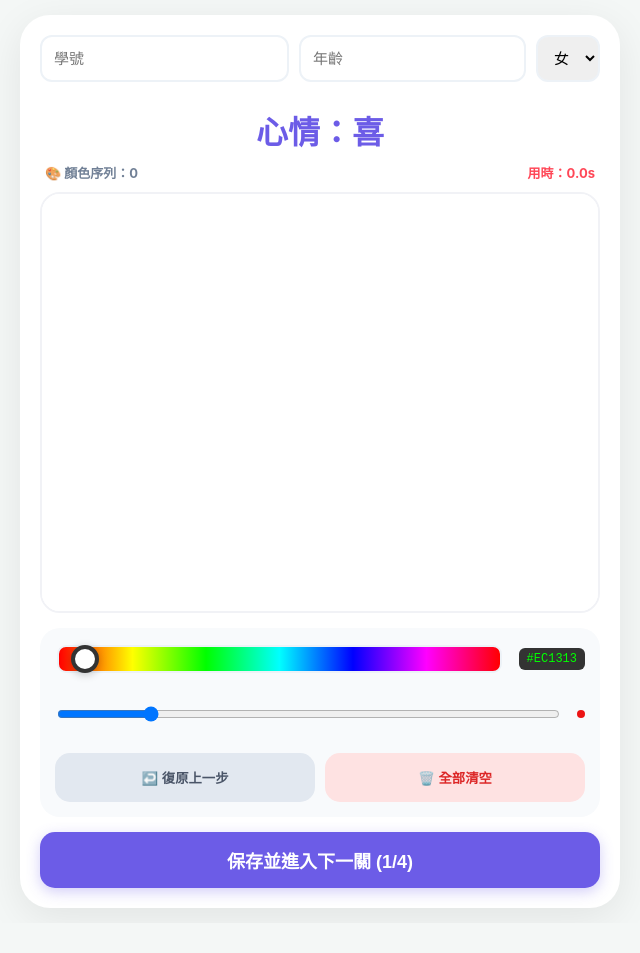
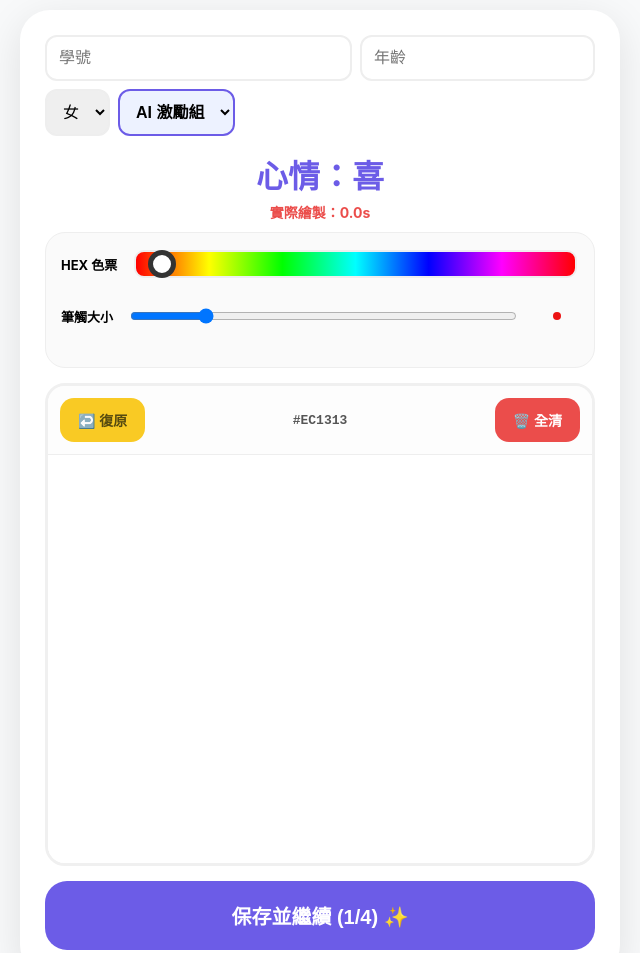
Before and after one commit to CC-SHI-DESIGNER/my-drawing-test, a plain HTML site: page index.html in a window 1280 px wide. Shown: the top 953 px of the page, without its empty margins (320-960 px from the left). Before the commit the page ends 923 px from the top, so only its background shows below. Drawn offline with Linux system fonts and the light colour scheme.

Commit message:
Update index.html

```diff
--- a/index.html
+++ b/index.html
@@ -3,90 +3,92 @@
 <head>
     <meta charset="UTF-8">
     <meta name="viewport" content="width=device-width, initial-scale=1.0, maximum-scale=1.0, user-scalable=no">
-    <title>Visual Emotion Lab V10 - Palette Record</title>
+    <title>情緒視覺實驗室 V11.0</title>
     <style>
-        :root { --primary: #6c5ce7; --bg: #f4f7f6; --danger: #ff4757; }
-        * { box-sizing: border-box; touch-action: manipulation; -webkit-user-select: none; }
-        body { font-family: -apple-system, sans-serif; background: var(--bg); margin: 0; display: flex; justify-content: center; min-height: 100vh; }
-
-        .card { background: white; width: 100%; max-width: 600px; margin: 15px; padding: 20px; border-radius: 30px; box-shadow: 0 10px 40px rgba(0,0,0,0.08); display: flex; flex-direction: column; }
-
-        .setup-header { display: flex; gap: 10px; margin-bottom: 15px; }
-        input, select { border: 2px solid #edf2f7; padding: 12px; border-radius: 12px; font-size: 15px; outline: none; }
-
-        .mood-banner { text-align: center; font-size: 32px; font-weight: 800; color: var(--primary); margin: 10px 0; }
-        .stat-bar { display: flex; justify-content: space-between; font-size: 13px; font-weight: bold; color: #718096; margin-bottom: 10px; padding: 0 5px; }
-
-        .paint-engine { border: 2px solid #f1f2f6; border-radius: 20px; background: white; overflow: hidden; position: relative; }
-        canvas { display: block; width: 100%; aspect-ratio: 4/3; background: white; cursor: crosshair; }
-
-        .tool-dock { background: #f8fafc; padding: 15px; border-radius: 20px; margin-top: 15px; }
-        .slider-row { display: flex; align-items: center; gap: 15px; margin-bottom: 15px; }
-
+        :root { --primary: #6c5ce7; --bg: #f8f9fa; --danger: #eb4d4b; --warning: #f9ca24; --success: #6ab04c; }
+        * { box-sizing: border-box; touch-action: manipulation; }
+        body { font-family: -apple-system, "Noto Sans TC", sans-serif; background: var(--bg); margin: 0; display: flex; justify-content: center; min-height: 100vh; }
+        .card { background: white; width: 100%; max-width: 600px; margin: 10px; padding: 25px; border-radius: 30px; box-shadow: 0 10px 40px rgba(0,0,0,0.1); }
+        .setup-ui { display: flex; gap: 8px; margin-bottom: 15px; flex-wrap: wrap; }
+        input, select, textarea { font-size: 16px !important; padding: 12px; border: 2px solid #eee; border-radius: 12px; outline: none; }
+        .mood-tag { font-size: 32px; font-weight: bold; color: var(--primary); text-align: center; margin-bottom: 5px; }
+        .timer-info { text-align: center; color: var(--danger); font-size: 14px; font-weight: bold; margin-bottom: 10px; }
+        .controls-group { background: #fafafa; padding: 15px; border-radius: 20px; border: 1px solid #eee; margin-bottom: 15px; }
+        .control-item { display: flex; align-items: center; gap: 15px; margin-bottom: 12px; }
         #colorSlider {
-            flex: 1; -webkit-appearance: none; height: 18px; border-radius: 9px;
+            flex: 1; -webkit-appearance: none; height: 18px; border-radius: 10px;
             background: linear-gradient(to right, #f00, #ff0, #0f0, #0ff, #00f, #f0f, #f00);
         }
-        #colorSlider::-webkit-slider-thumb { -webkit-appearance: none; width: 28px; height: 28px; background: white; border: 4px solid #333; border-radius: 50%; box-shadow: 0 2px 8px rgba(0,0,0,0.2); }
+        #colorSlider::-webkit-slider-thumb { -webkit-appearance: none; width: 28px; height: 28px; background: white; border: 5px solid #333; border-radius: 50%; }
+        .canvas-container { border: 3px solid #f0f0f0; border-radius: 20px; background: white; overflow: hidden; position: relative; }
+        canvas { display: block; width: 100%; aspect-ratio: 4 / 3; touch-action: none; background: white; }
+        .toolbar { display: flex; padding: 12px; background: #fdfdfd; border-bottom: 1px solid #eee; justify-content: space-between; align-items: center; }
+        .tool-btn { border: none; padding: 12px 18px; border-radius: 14px; font-weight: bold; cursor: pointer; font-size: 14px; }
+        .btn-undo { background: var(--warning); color: #574b10; }
+        .btn-clear { background: var(--danger); color: white; }
+        .btn-next { width: 100%; padding: 20px; background: var(--primary); color: white; border: none; border-radius: 22px; cursor: pointer; font-weight: bold; font-size: 20px; margin-top: 15px; }
 
-        .action-row { display: flex; gap: 10px; }
-        .btn { flex: 1; border: none; padding: 15px; border-radius: 15px; font-weight: bold; cursor: pointer; transition: 0.2s; }
-        .btn-undo { background: #e2e8f0; color: #4a5568; }
-        .btn-clear { background: #fee2e2; color: #dc2626; }
-        .btn-submit { background: var(--primary); color: white; width: 100%; margin-top: 15px; font-size: 18px; box-shadow: 0 4px 14px rgba(108, 92, 231, 0.3); }
-        .btn:active { transform: scale(0.98); opacity: 0.9; }
-
-        #hex-preview { font-family: monospace; background: #333; color: #0f0; padding: 4px 8px; border-radius: 6px; font-size: 12px; }
+        /* AI 彈窗 */
+        #fb-overlay { display: none; position: fixed; top:0; left:0; width:100%; height:100%; background:rgba(0,0,0,0.7); z-index:99; backdrop-filter: blur(5px); }
+        #fb-box { display: none; position: fixed; top: 50%; left: 50%; transform: translate(-50%, -50%); width: 85%; max-width: 450px; background: white; padding: 35px; border-radius: 30px; text-align: center; z-index: 100; border-top: 10px solid var(--primary); }
     </style>
 </head>
 <body>
+    <div id="fb-overlay"></div>
+    <div id="fb-box">
+        <h2 id="fb-title">🌟 AI 鼓勵師</h2>
+        <p id="fb-text" style="font-size: 18px; line-height:1.6; color:#444; margin: 20px 0;"></p>
+        <button onclick="closeFB()" class="btn-next">收到，下一關！🚀</button>
+    </div>
 
     <div class="card">
-        <div id="user-info" class="setup-header">
-            <input type="text" id="sid" placeholder="學號" style="flex:2">
-            <input type="number" id="age" placeholder="年齡" style="flex:1">
+        <div id="setup-group" class="setup-ui">
+            <input type="text" id="sid" placeholder="學號" style="flex:2;">
+            <input type="number" id="age" placeholder="年齡" style="flex:1;">
             <select id="gender"><option value="女">女</option><option value="男">男</option></select>
+            <select id="exp-group" style="background:#edf2ff; font-weight:bold; border-color:var(--primary);">
+                <option value="AI">AI 激勵組</option>
+                <option value="Control">控制組</option>
+            </select>
         </div>
 
-        <div class="mood-banner" id="mood-title">心情：喜</div>
+        <div class="mood-tag" id="mood-label">心情：喜</div>
+        <div class="timer-info" id="timer-display">實際繪製：0.0s</div>
 
-        <div class="stat-bar">
-            <span>🎨 顏色序列：<span id="color-count">0</span></span>
-            <span id="timer-display" style="color:var(--danger)">用時：0.0s</span>
+        <div class="controls-group">
+            <div class="control-item">
+                <span style="font-size:13px; font-weight:bold;">HEX 色票</span>
+                <input type="range" id="colorSlider" min="0" max="359" value="0" oninput="updateBrush()">
+            </div>
+            <div class="control-item">
+                <span style="font-size:13px; font-weight:bold;">筆觸大小</span>
+                <input type="range" id="sizeSlider" min="2" max="40" value="8" oninput="updateBrush()" style="flex:1;">
+                <div style="width:45px; display:flex; justify-content:center;"><div id="brushInd"></div></div>
+            </div>
         </div>
 
-        <div class="paint-engine">
+        <div class="canvas-container">
+            <div class="toolbar">
+                <button class="tool-btn btn-undo" onclick="undo()">↩️ 復原</button>
+                <span id="hex-display" style="font-family:monospace; font-weight:bold; color:#555;">#FF0000</span>
+                <button class="tool-btn btn-clear" onclick="clearCanvas()">🗑️ 全清</button>
+            </div>
             <canvas id="canvas"></canvas>
         </div>
 
-        <div class="tool-dock">
-            <div class="slider-row">
-                <input type="range" id="colorSlider" min="0" max="359" value="0" oninput="brushSync()">
-                <span id="hex-preview">#FF0000</span>
-            </div>
-            <div class="slider-row">
-                <input type="range" id="sizeSlider" min="2" max="40" value="8" oninput="brushSync()" style="flex:1">
-                <div id="brushPoint" style="width:15px; height:15px; border-radius:50%; background:red;"></div>
-            </div>
-            <div class="action-row">
-                <button class="btn btn-undo" onclick="undo()">↩️ 復原上一步</button>
-                <button class="btn btn-clear" onclick="clearCanvas()">🗑️ 全部清空</button>
-            </div>
-        </div>
+        <textarea id="mood-desc" style="display:none;">Auto-recorded drawing behavior.</textarea>
 
-        <button class="btn btn-submit" id="main-btn" onclick="processStep()">保存並進入下一關 (1/4)</button>
+        <button class="btn-next" id="action-btn" onclick="checkAndNext()">保存並繼續 (1/4) ✨</button>
     </div>
 
     <script>
-        // 【修改點】請更換為你的 Google 部署網址
         const SCRIPT_URL = "https://script.google.com/macros/s/AKfycbypv3jKvNX2-JoBMroLyimu0fl4FDUvcCuepVhhzGEE6tOACgUwyJG4w3fv1PybgOmfzg/exec";
+        const moods = ["喜", "怒", "哀", "樂"];
 
-        const moods = ["喜", "怒", "哀", "樂"];
-        let step = 0, results = [], history = [], drawing = false, hasDrawn = false;
-        let activeTime = 0, lastTick = 0, hexSequence = [];
-        let h = 0, sz = 8, currentHex = "#FF0000";
+        let activeTime = 0, lastTs = 0, colorSeq = [];
+        let step = 0, finalData = [], curHex = "#FF0000", curSize = 8, history = [], hasDrawn = false, drawing = false;
 
-        const canvas = document.getElementById('canvas'), ctx = canvas.getContext('2d');
+        const canvas = document.getElementById('canvas'), ctx = canvas.getContext('2d'), brushInd = document.getElementById('brushInd');
 
         function hslToHex(h, s, l) {
             l /= 100; const a = s * Math.min(l, 1 - l) / 100;
@@ -98,127 +100,103 @@
             return `#${f(0)}${f(8)}${f(4)}`.toUpperCase();
         }
 
-        function brushSync() {
-            h = parseInt(document.getElementById('colorSlider').value);
-            sz = document.getElementById('sizeSlider').value;
-            currentHex = hslToHex(h, 85, 50);
-            document.getElementById('hex-preview').innerText = currentHex;
-            document.getElementById('brushPoint').style.background = currentHex;
-            document.getElementById('brushPoint').style.width = sz + 'px';
-            document.getElementById('brushPoint').style.height = sz + 'px';
+        function updateBrush() {
+            const h = parseInt(document.getElementById('colorSlider').value);
+            curSize = document.getElementById('sizeSlider').value;
+            curHex = hslToHex(h, 85, 50);
+            brushInd.style.cssText = `width:${curSize}px; height:${curSize}px; background:${curHex}; border-radius:50%;`;
+            document.getElementById('hex-display').innerText = curHex;
         }
 
-        function initCanvas() {
-            canvas.width = canvas.clientWidth;
-            canvas.height = canvas.clientWidth * 0.75;
-            clearCanvas();
+        function resize() { canvas.width = canvas.parentElement.clientWidth; canvas.height = canvas.width * 0.75; clearCanvas(); }
+        window.onload = resize;
+
+        function clearCanvas() {
+            ctx.fillStyle="white"; ctx.fillRect(0,0,canvas.width,canvas.height);
+            save(); hasDrawn=false; activeTime=0; colorSeq=[]; updateTimerUI();
         }
 
-        function clearCanvas() {
-            ctx.fillStyle = "white";
-            ctx.fillRect(0, 0, canvas.width, canvas.height);
-            history = [canvas.toDataURL()];
-            hasDrawn = false; activeTime = 0; hexSequence = [];
-            syncUI();
+        function save() { history.push(canvas.toDataURL()); if(history.length>15) history.shift(); }
+        function undo() { if(history.length>1) { history.pop(); let img=new Image(); img.src=history[history.length-1]; img.onload=()=>ctx.drawImage(img,0,0); } }
+
+        function getPos(e) {
+            const r = canvas.getBoundingClientRect(), c = e.touches ? e.touches[0] : e;
+            return { x: c.clientX - r.left, y: c.clientY - r.top };
         }
 
-        function syncUI() {
-            document.getElementById('timer-display').innerText = `用時：${activeTime.toFixed(1)}s`;
-            document.getElementById('color-count').innerText = hexSequence.length;
+        function start(e) {
+            drawing=true; hasDrawn=true; lastTs = Date.now();
+            if (colorSeq[colorSeq.length-1] !== curHex) colorSeq.push(curHex);
+            const {x,y}=getPos(e); ctx.beginPath(); ctx.moveTo(x,y);
         }
 
-        function undo() {
-            if(history.length > 1) {
-                history.pop();
-                let img = new Image();
-                img.src = history[history.length - 1];
-                img.onload = () => ctx.drawImage(img, 0, 0);
-            }
+        function move(e) {
+            if(!drawing) return;
+            const now = Date.now(); activeTime += (now - lastTs) / 1000; lastTs = now;
+            updateTimerUI();
+            const {x,y}=getPos(e); ctx.lineTo(x,y);
+            ctx.strokeStyle=curHex; ctx.lineWidth=curSize; ctx.lineCap='round'; ctx.stroke();
         }
 
-        const getXY = (e) => {
-            const rect = canvas.getBoundingClientRect();
-            const clientX = e.touches ? e.touches[0].clientX : e.clientX;
-            const clientY = e.touches ? e.touches[0].clientY : e.clientY;
-            return { x: clientX - rect.left, y: clientY - rect.top };
+        function updateTimerUI() { document.getElementById('timer-display').innerText = `實際繪製：${activeTime.toFixed(1)}s`; }
+
+        canvas.addEventListener('mousedown', start);
+        canvas.addEventListener('touchstart', (e)=>{start(e); e.preventDefault();}, {passive:false});
+        canvas.addEventListener('mousemove', move);
+        canvas.addEventListener('touchmove', (e)=>{move(e); e.preventDefault();}, {passive:false});
+        window.addEventListener('mouseup', ()=>{if(drawing)save(); drawing=false;});
+        window.addEventListener('touchend', ()=>{if(drawing)save(); drawing=false;});
+
+        function checkAndNext() {
+            const sid = document.getElementById('sid').value, age = document.getElementById('age').value;
+            if(!sid || !age || !hasDrawn) return alert("請完整填寫學號年齡並繪圖！");
+
+            finalData.push({
+                id: sid, age: age, gender: document.getElementById('gender').value,
+                group: document.getElementById('exp-group').value,
+                mood: moods[step],
+                color_seq: colorSeq.join(", "),
+                active_time: activeTime.toFixed(1),
+                desc: `Seq: ${colorSeq.length}, Dur: ${activeTime.toFixed(1)}s`, // 自動生成的行為描述
+                image: canvas.toDataURL('image/jpeg', 0.4)
+            });
+
+            if (document.getElementById('exp-group').value === "AI") {
+                const res = { "喜":"這線條充滿活力！色彩像在跳舞呢！☀️", "怒":"很有張力的表達！澎湃的能量轉化為筆觸了！🔥", "哀":"這幅畫有種安靜的深度，在溫柔擁抱你自己。🕯️", "樂":"太燦爛了！這種繽紛節奏讓心情跟著亮起來！🌈" };
+                document.getElementById('fb-text').innerText = res[moods[step]];
+                document.getElementById('fb-overlay').style.display = "block";
+                document.getElementById('fb-box').style.display = "block";
+            } else { goNext(); }
         }
 
-        function startPaint(e) {
-            drawing = true; hasDrawn = true; lastTick = Date.now();
-            if (hexSequence[hexSequence.length - 1] !== currentHex) hexSequence.push(currentHex);
-            ctx.beginPath();
-            const {x, y} = getXY(e);
-            ctx.moveTo(x, y);
-            syncUI();
+        function closeFB() {
+            document.getElementById('fb-overlay').style.display = "none";
+            document.getElementById('fb-box').style.display = "none";
+            goNext();
         }
 
-        function movePaint(e) {
-            if (!drawing) return;
-            const now = Date.now();
-            activeTime += (now - lastTick) / 1000;
-            lastTick = now;
-            syncUI();
-            const {x, y} = getXY(e);
-            ctx.lineTo(x, y);
-            ctx.strokeStyle = currentHex;
-            ctx.lineWidth = sz;
-            ctx.lineCap = 'round';
-            ctx.stroke();
+        function goNext() {
+            if(step < 3) {
+                step++; activeTime = 0; colorSeq = [];
+                document.getElementById('mood-label').innerText = "心情：" + moods[step];
+                document.getElementById('setup-group').style.visibility = "hidden";
+                document.getElementById('action-btn').innerText = `保存並繼續 (${step+1}/4) ✨`;
+                clearCanvas();
+            } else { submit(); }
         }
 
-        canvas.addEventListener('mousedown', startPaint);
-        canvas.addEventListener('touchstart', (e) => { startPaint(e); e.preventDefault(); }, {passive: false});
-        canvas.addEventListener('mousemove', movePaint);
-        canvas.addEventListener('touchmove', (e) => { movePaint(e); e.preventDefault(); }, {passive: false});
-        window.addEventListener('mouseup', () => { if(drawing){ history.push(canvas.toDataURL()); drawing = false; }});
-        window.addEventListener('touchend', () => { if(drawing){ history.push(canvas.toDataURL()); drawing = false; }});
-
-        function processStep() {
-            const sid = document.getElementById('sid').value;
-            if(!sid || !hasDrawn) return alert("請輸入學號並開始繪製內容。");
-
-            results.push({
-                id: sid, age: document.getElementById('age').value, gender: document.getElementById('gender').value,
-                group: "GitHub_V10", mood: moods[step],
-                color_seq: hexSequence.join(", "),
-                active_time: activeTime.toFixed(1),
-                desc: "UI_Hidden_Record",
-                image: canvas.toDataURL('image/jpeg', 0.5)
-            });
-
-            if (step < 3) {
-                step++;
-                document.getElementById('mood-title').innerText = "心情：" + moods[step];
-                document.getElementById('main-btn').innerText = `保存並進入下一關 (${step+1}/4)`;
-                document.getElementById('user-info').style.display = "none"; // 鎖定學號
-                clearCanvas();
-            } else {
-                finalUpload();
-            }
+        async function submit() {
+            const btn = document.getElementById('action-btn');
+            btn.disabled = true; btn.innerText = "正在傳送實驗數據... 🚀";
+            try {
+                for(let data of finalData) {
+                    await fetch(SCRIPT_URL, { method: 'POST', mode: 'no-cors', body: JSON.stringify(data) });
+                }
+                alert("🎉 數據已同步！感謝參與。");
+                location.reload();
+            } catch(e) { alert("傳送失敗！請檢查網址或權限。"); btn.disabled = false; }
         }
-
-        async function finalUpload() {
-            const btn = document.getElementById('main-btn');
-            btn.disabled = true; btn.innerText = "數據上傳中，請勿關閉視窗...";
-
-            try {
-                for (let data of results) {
-                    await fetch(SCRIPT_URL, {
-                        method: 'POST',
-                        mode: 'no-cors',
-                        body: JSON.stringify(data)
-                    });
-                }
-                alert("🎉 所有數據同步成功！");
-                location.reload();
-            } catch (e) {
-                alert("傳送失敗，請檢查網路連線或 GAS 權限。");
-                btn.disabled = false;
-            }
-        }
-
-        window.onload = initCanvas;
-        brushSync();
+        updateBrush();
     </script>
 </body>
 </html>
```
